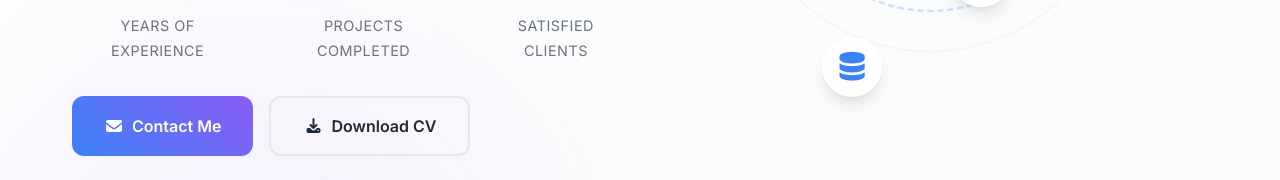
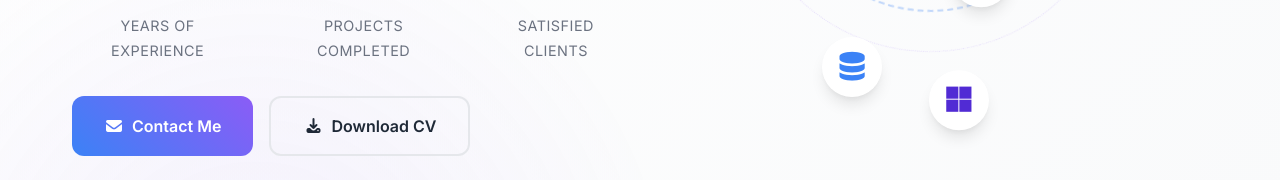
Before and after one commit to PierreJulio/cv-online, an Angular app: page / in a window 1280 px wide. Shown: the part 558-738 px from the top of the page. Built offline with nearby package versions, Linux system fonts and the light colour scheme.

Commit message:
Add floating icon with animation for Microsoft symbol in hero section

```diff
--- a/src/app/components/hero/hero.html
+++ b/src/app/components/hero/hero.html
@@ -84,6 +84,9 @@
             <div class="floating-icon icon-12" data-animation-delay="5.5">
               <i class="fas fa-database"></i>
             </div>
+            <div class="floating-icon icon-13" data-animation-delay="6">
+              <i class="fab fa-microsoft"></i>
+            </div>
 
             <!-- Central Code Symbol -->
             <div class="central-code">
--- a/src/app/components/hero/hero.scss
+++ b/src/app/components/hero/hero.scss
@@ -461,6 +461,13 @@
     color: var(--primary-color);
     animation: float 4s ease-in-out infinite 5.5s, orbit12 21s linear infinite;
   }
+
+  &.icon-13 {
+    top: 60%;
+    right: 25%;
+    color: #512bd4; // Blazor purple color
+    animation: float 4s ease-in-out infinite 6s, orbit13 23s linear infinite;
+  }
 }
 
 .scroll-indicator {
@@ -644,6 +651,11 @@
   100% { transform: rotate(690deg) translateX(168px) rotate(-690deg); }
 }
 
+@keyframes orbit13 {
+  0% { transform: rotate(360deg) translateX(172px) rotate(-360deg); }
+  100% { transform: rotate(720deg) translateX(172px) rotate(-720deg); }
+}
+
 // Responsive Design
 @media (max-width: 991px) {
   .hero {
@@ -730,6 +742,7 @@
   @keyframes orbit10 { 0% { transform: rotate(270deg) translateX(129px) rotate(-270deg); } 100% { transform: rotate(630deg) translateX(129px) rotate(-630deg); } }
   @keyframes orbit11 { 0% { transform: rotate(300deg) translateX(131px) rotate(-300deg); } 100% { transform: rotate(660deg) translateX(131px) rotate(-660deg); } }
   @keyframes orbit12 { 0% { transform: rotate(330deg) translateX(133px) rotate(-330deg); } 100% { transform: rotate(690deg) translateX(133px) rotate(-690deg); } }
+  @keyframes orbit13 { 0% { transform: rotate(360deg) translateX(137px) rotate(-360deg); } 100% { transform: rotate(720deg) translateX(137px) rotate(-720deg); } }
 }
 
 @media (max-width: 576px) {
@@ -779,4 +792,5 @@
   @keyframes orbit10 { 0% { transform: rotate(270deg) translateX(95px) rotate(-270deg); } 100% { transform: rotate(630deg) translateX(95px) rotate(-630deg); } }
   @keyframes orbit11 { 0% { transform: rotate(300deg) translateX(91px) rotate(-300deg); } 100% { transform: rotate(660deg) translateX(91px) rotate(-660deg); } }
   @keyframes orbit12 { 0% { transform: rotate(330deg) translateX(99px) rotate(-330deg); } 100% { transform: rotate(690deg) translateX(99px) rotate(-690deg); } }
+  @keyframes orbit13 { 0% { transform: rotate(360deg) translateX(101px) rotate(-360deg); } 100% { transform: rotate(720deg) translateX(101px) rotate(-720deg); } }
 }
```
